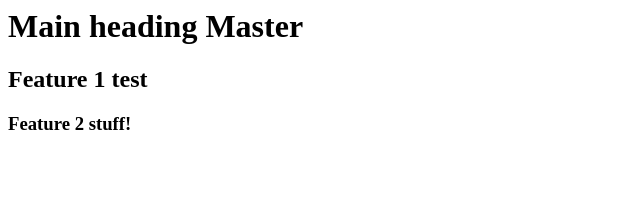
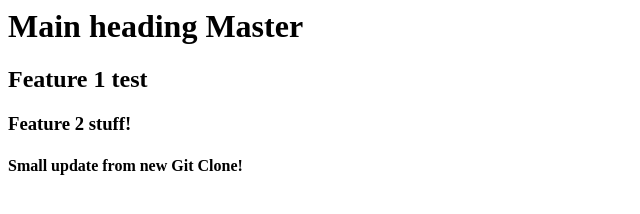
Before and after one commit to karlyoobee/branch-test-02, a plain HTML site: page index.html in a window 1280 px wide. Shown: the whole page, without its empty margins (0-640 px from the left). Drawn offline with Linux system fonts and the light colour scheme.

Commit message:
small update from new folder

```diff
--- a/index.html
+++ b/index.html
@@ -9,6 +9,7 @@
 	<h1>Main heading Master</h1>
 	<h2>Feature 1 test</h2>
 	<h3>Feature 2 stuff!</h3>
+	<h4>Small update from new Git Clone!</h4>
 
 </body>
 
```
